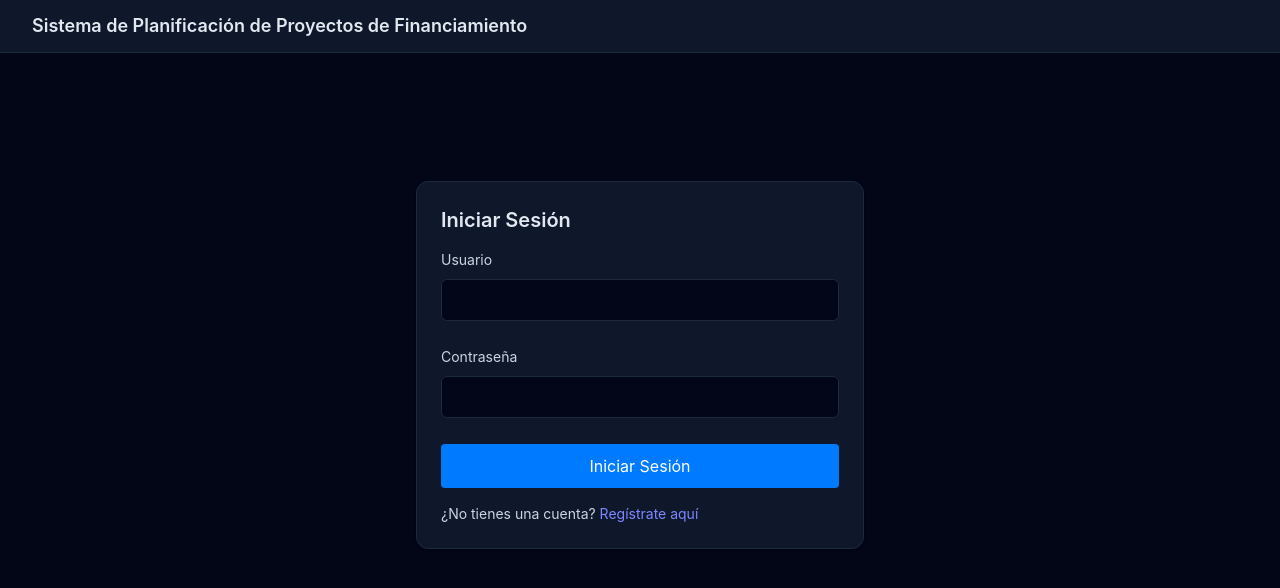
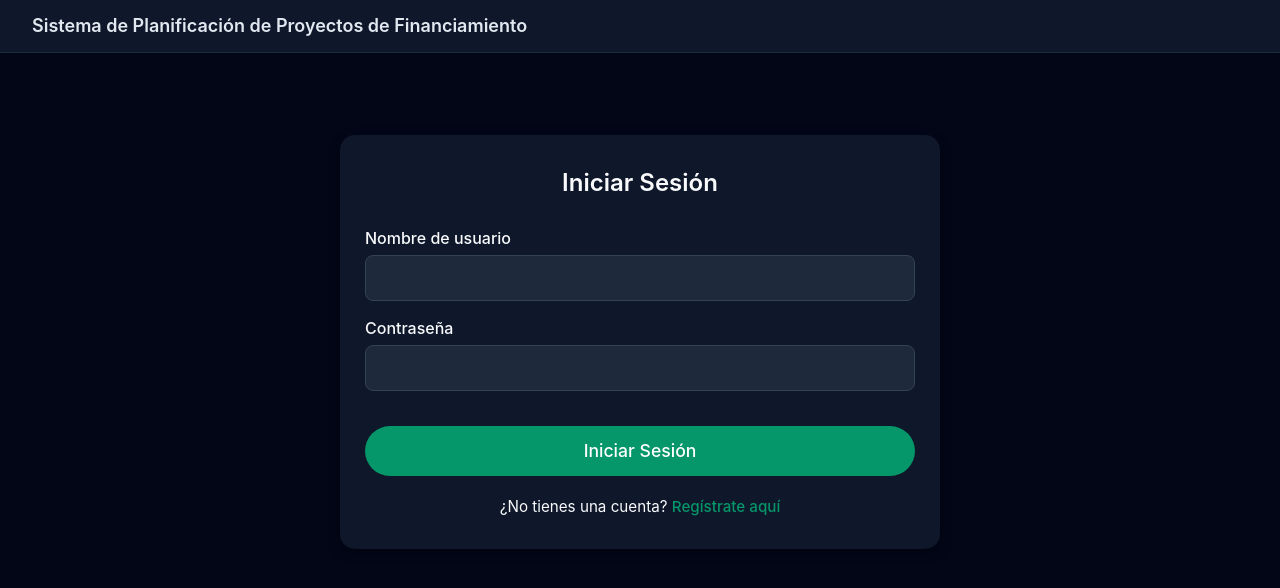
Before and after one commit to leandromanciagli/web-project-planning, an Angular app: page /login in a window 1280 px wide. Shown: the top 588 px of the page. Built offline with nearby package versions, Linux system fonts and the light colour scheme.

Commit message:
Estilos de login similar al resto de la app

```diff
--- a/src/app/components/auth/login/login.component.css
+++ b/src/app/components/auth/login/login.component.css
@@ -1,41 +1,94 @@
 .login-container {
-    width: 300px;
+    max-width: 600px;
     margin: 50px auto;
-    padding: 20px;
-    border: 1px solid #ccc;
-    border-radius: 8px;
-    box-shadow: 1px 1px 5px rgba(0, 0, 0, 0.2);
+    padding: 30px 25px;
+    background: #0f172a;
+    border-radius: 15px;
+    box-shadow: 0 4px 12px rgba(0, 0, 0, 0.4);
+    color: #f8fafc;
 }
 
-input {
-    width: 100%;
-    padding: 8px;
-    margin: 5px 0 10px 0;
-    box-sizing: border-box;
+.form-title {
+    font-size: 1.5rem;
+    font-weight: 600;
+    margin-bottom: 25px;
+    color: #f8fafc;
+    text-align: center;
 }
 
-button {
-    width: 100%;
-    padding: 10px;
-    background-color: #007bff;
-    color: white;
-    border: none;
-    border-radius: 4px;
+.form-group {
+    margin-bottom: 15px;
+    display: flex;
+    flex-direction: column;
+}
+
+label {
+    margin-bottom: 5px;
+    font-weight: 500;
+}
+
+.form-input {
+    padding: 10px 12px;
+    border-radius: 8px;
+    border: 1px solid #334155;
+    background: #1e293b;
+    color: #f8fafc;
+    font-size: 1rem;
+    transition: all 0.3s ease;
+}
+
+.form-input:focus {
+    border-color: #059669;
+    box-shadow: 0 0 8px rgba(5, 150, 105, 0.3);
+    outline: none;
 }
 
 .error {
-    color: red;
-    margin-top: 10px;
+    color: #f87171;
+    font-size: 0.8rem;
+    margin-top: 3px;
+}
+
+.btn-submit {
+    margin-top: 20px;
+    padding: 12px 0;
+    width: 100%;
+    background: #059669;
+    border: none;
+    border-radius: 25px;
+    color: #ffffff;
+    font-size: 1.1rem;
+    font-weight: 500;
+    cursor: pointer;
+    transition: all 0.3s ease;
+}
+
+.btn-submit:hover {
+    background: #047857;
+    transform: translateY(-2px);
+    box-shadow: 0 4px 12px rgba(5, 150, 105, 0.3);
+}
+
+.form-input.ng-touched.ng-invalid {
+    border-color: #f87171;
+}
+
+.register-link {
+    margin-top: 20px;
+    text-align: center;
+    font-size: 0.95rem;
+    color: #f8fafc;
 }
 
 .link-register {
-    color: #3b82f6;
-    /* azul visible */
-    text-decoration: underline;
+    color: #059669;
+    text-decoration: none;
     cursor: pointer;
+    font-weight: 500;
+    transition: color 0.3s ease;
 }
 
 .link-register:hover {
-    color: #2563eb;
-    /* azul más oscuro al pasar el mouse */
+    color: #047857;
+    text-decoration: underline;
 }
--- a/src/app/components/auth/login/login.component.html
+++ b/src/app/components/auth/login/login.component.html
@@ -1,39 +1,35 @@
-<div class="min-h-[70vh] flex items-center justify-center px-4">
-  <div class="w-full max-w-md rounded-xl border border-slate-800 bg-slate-900 p-6 shadow">
-    <h2 class="text-xl font-semibold text-slate-200 mb-4">Iniciar Sesión</h2>
+<div class="login-container">
+  <h2 class="form-title">Iniciar Sesión</h2>
 
-    <form [formGroup]="loginForm" (ngSubmit)="onSubmit()" class="space-y-4">
+  <form [formGroup]="loginForm" (ngSubmit)="onSubmit()">
     <!-- Usuario -->
-      <div>
-        <label for="username" class="block text-sm text-slate-300 mb-1">Usuario</label>
-        <input id="username" type="text" formControlName="username"
-               class="w-full rounded-md bg-slate-950 border border-slate-800 px-3 py-2 text-slate-200 placeholder-slate-500 focus:outline-none focus:ring-2 focus:ring-indigo-600" />
-        <small class="text-rose-400 text-xs" *ngIf="loginForm.get('username')?.touched && loginForm.get('username')?.invalid">
-          El usuario es requerido
+    <div class="form-group">
+      <label for="username">Nombre de usuario</label>
+      <input id="username" type="text" formControlName="username" class="form-input">
+      <small *ngIf="loginForm.get('username')?.touched && loginForm.get('username')?.invalid" class="error">
+        El nombre de usuario es obligatorio
       </small>
     </div>
 
     <!-- Contraseña -->
-      <div>
-        <label for="password" class="block text-sm text-slate-300 mb-1">Contraseña</label>
-        <input id="password" type="password" formControlName="password"
-               class="w-full rounded-md bg-slate-950 border border-slate-800 px-3 py-2 text-slate-200 placeholder-slate-500 focus:outline-none focus:ring-2 focus:ring-indigo-600" />
-        <small class="text-rose-400 text-xs" *ngIf="loginForm.get('password')?.touched && loginForm.get('password')?.invalid">
-          La contraseña es requerida
+    <div class="form-group">
+      <label for="password">Contraseña</label>
+      <input id="password" type="password" formControlName="password" class="form-input">
+      <small *ngIf="loginForm.get('password')?.touched && loginForm.get('password')?.invalid" class="error">
+        La contraseña es obligatoria
       </small>
     </div>
 
+    <!-- Mensaje de error general -->
+    <p class="error" *ngIf="errorMessage">{{ errorMessage }}</p>
+
     <!-- Botón de inicio de sesión -->
-      <button type="submit" class="cursor-pointer w-full px-4 py-2 rounded-md bg-[#059669] text-white transition">Iniciar Sesión</button>
-
-      <!-- Mensaje de error general -->
-      <p class="text-rose-400 text-sm" *ngIf="errorMessage">{{ errorMessage }}</p>
+    <button type="submit" class="btn-submit">Iniciar Sesión</button>
   </form>
 
   <!-- Enlace a registro -->
-    <p class="mt-4 text-sm text-slate-300">
+  <p class="register-link">
     ¿No tienes una cuenta?
-      <a routerLink="/register" class="text-indigo-400 hover:text-indigo-300">Regístrate aquí</a>
+    <a routerLink="/register" class="link-register">Regístrate aquí</a>
   </p>
 </div>
-</div>
--- a/src/app/components/auth/register/register.component.css
+++ b/src/app/components/auth/register/register.component.css
@@ -1,5 +1,5 @@
 .register-container {
-    max-width: 500px;
+    max-width: 600px;
     margin: 50px auto;
     padding: 30px 25px;
     background: #0f172a;
@@ -67,14 +67,12 @@ label {
 
 .roles-container {
     display: flex;
-    flex-direction: column;
+    flex-direction: row;
+    align-items: center;
+    justify-content: center;
+    flex-wrap: wrap;
     gap: 12px;
     margin-top: 8px;
-}
-
-.role-checkbox {
-    display: flex;
-    align-items: center;
 }
 
 .checkbox-label {
--- a/src/app/components/auth/register/register.component.html
+++ b/src/app/components/auth/register/register.component.html
@@ -1,14 +1,5 @@
 <div class="register-container">
     <form [formGroup]="registerForm" (ngSubmit)="onSubmit()">
-
-        <!-- Nombre de usuario -->
-        <div class="form-group">
-            <label>Nombre de usuario</label>
-            <input type="text" formControlName="username" class="form-input">
-            <small *ngIf="registerForm.get('username')?.touched && registerForm.get('username')?.invalid" class="error">
-                El nombre de usuario es obligatorio
-            </small>
-        </div>
 
         <!-- Nombre de la organización -->
         <div class="form-group">
@@ -26,8 +17,7 @@
             <label>Roles (puede seleccionar múltiples)</label>
             <div *ngIf="loadingRoles" class="text-sm text-gray-500">Cargando roles...</div>
             <div *ngIf="!loadingRoles" class="roles-container">
-                <div *ngFor="let role of availableRoles; let i = index" class="role-checkbox">
-                    <label class="checkbox-label">
+                <label *ngFor="let role of availableRoles; let i = index" class="checkbox-label">
                     <input
                         type="checkbox"
                         [formControl]="getRoleControl(i)"
@@ -35,12 +25,20 @@
                     <span>{{ role.displayName }}</span>
                 </label>
             </div>
-            </div>
             <small *ngIf="registerForm.get('roles')?.touched && registerForm.get('roles')?.hasError('minRoles')" class="error">
                 Debe seleccionar al menos un rol
             </small>
             <small *ngIf="registerForm.get('roles')?.touched && registerForm.get('roles')?.invalid && !registerForm.get('roles')?.hasError('minRoles')" class="error">
                 Debe seleccionar al menos un rol
+            </small>
+        </div>
+
+        <!-- Nombre de usuario -->
+        <div class="form-group">
+            <label>Nombre de usuario</label>
+            <input type="text" formControlName="username" class="form-input">
+            <small *ngIf="registerForm.get('username')?.touched && registerForm.get('username')?.invalid" class="error">
+                El nombre de usuario es obligatorio
             </small>
         </div>
 
```
Lines whose indentation alone changed are shown as unchanged.
